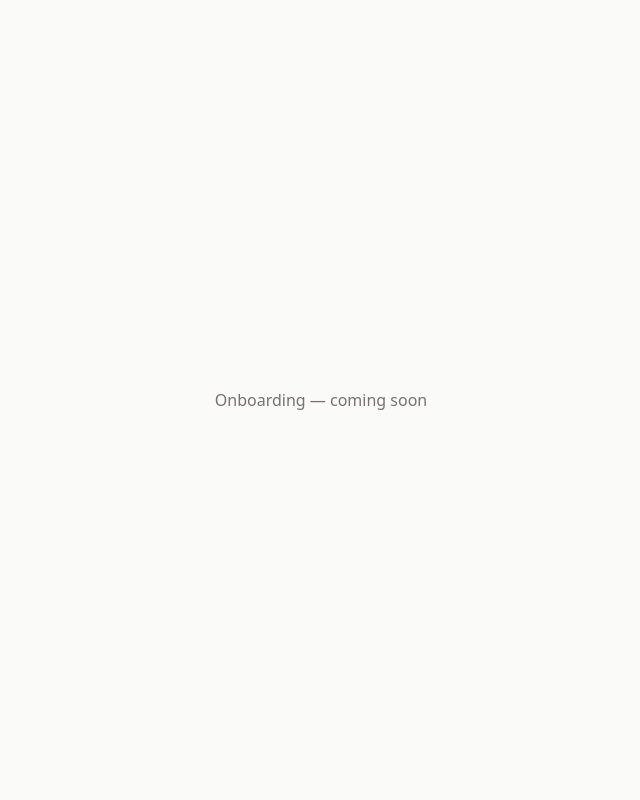
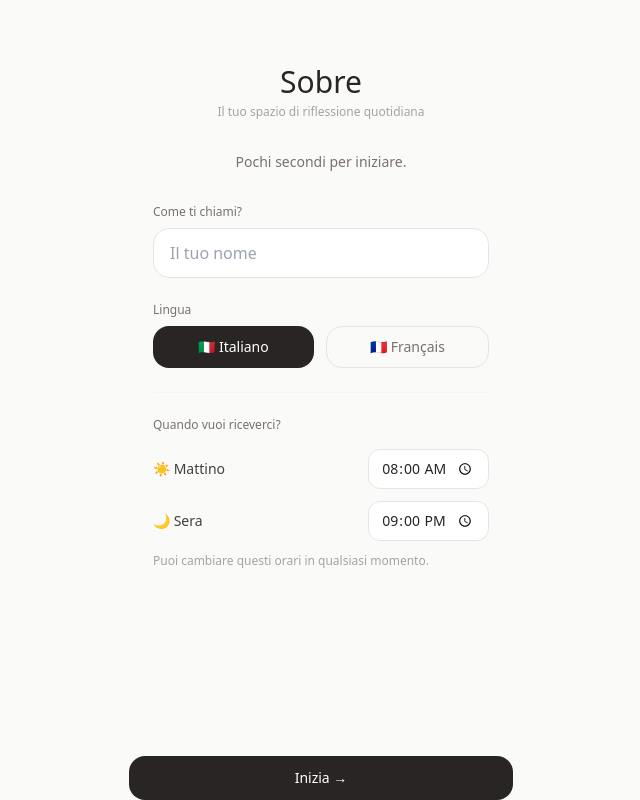
Before and after one commit to lepefy-labs/sobre-app, a Next.js app: page /onboarding in a window 1280 px wide. Shown: the whole page, without its empty margins (319-959 px from the left). Built offline with nearby package versions, Linux system fonts and the light colour scheme.

Commit message:
Add files via upload

```diff
--- /dev/null
+++ b/app/onboarding/actions.ts
@@ -0,0 +1,48 @@
+'use server'
+
+import { createClient } from '@/lib/supabase/server'
+import type { ContentLang } from '@/types/database'
+
+interface OnboardingPayload {
+  name: string
+  lang: ContentLang
+  morningTime: string
+  eveningTime: string
+}
+
+interface OnboardingResult {
+  success: boolean
+  error?: string
+}
+
+export async function saveOnboarding(
+  payload: OnboardingPayload
+): Promise<OnboardingResult> {
+  const supabase = createClient()
+  const {
+    data: { user },
+    error: authError,
+  } = await supabase.auth.getUser()
+
+  if (authError || !user) {
+    throw new Error('Utente non autenticato')
+  }
+
+  const { error } = await supabase
+    .from('profiles')
+    .upsert({
+      id: user.id,
+      email: user.email ?? '',
+      name: payload.name || null,
+      lang: payload.lang,
+      notif_morning_time: payload.morningTime,
+      notif_evening_time: payload.eveningTime,
+      onboarding_completed: true,
+    })
+
+  if (error) {
+    return { success: false, error: error.message }
+  }
+
+  return { success: true }
+}
--- a/app/onboarding/page.tsx
+++ b/app/onboarding/page.tsx
@@ -1,7 +1,145 @@
+'use client'
+
+import { useState } from 'react'
+import { useRouter } from 'next/navigation'
+import { saveOnboarding } from './actions'
+import type { ContentLang } from '@/types/database'
+
 export default function OnboardingPage() {
+  const router = useRouter()
+  const [name, setName] = useState('')
+  const [lang, setLang] = useState<ContentLang>('it')
+  const [morningTime, setMorningTime] = useState('08:00')
+  const [eveningTime, setEveningTime] = useState('21:00')
+  const [loading, setLoading] = useState(false)
+  const [errorMsg, setErrorMsg] = useState<string | null>(null)
+
+  async function handleSubmit() {
+    setLoading(true)
+    setErrorMsg(null)
+    try {
+      const result = await saveOnboarding({ name, lang, morningTime, eveningTime })
+      if (!result.success) {
+        setErrorMsg('Qualcosa è andato storto. Riprova.')
+        setLoading(false)
+        return
+      }
+      router.push('/dashboard/home')
+    } catch {
+      setErrorMsg('Qualcosa è andato storto. Riprova.')
+      setLoading(false)
+    }
+  }
+
   return (
-    <div className="min-h-screen bg-stone-50 flex items-center justify-center">
-      <p className="text-stone-500">Onboarding — coming soon</p>
+    <div className="min-h-screen bg-stone-50">
+      <div className="max-w-sm mx-auto px-6 pb-32">
+        {/* Logo */}
+        <div className="pt-16 pb-8 text-center">
+          <h1 className="text-3xl font-light text-stone-800">Sobre</h1>
+          <p className="text-xs text-stone-400 mt-1">Il tuo spazio di riflessione quotidiana</p>
+        </div>
+
+        {/* Sottotitolo */}
+        <p className="text-sm text-stone-500 mb-8 text-center">
+          Pochi secondi per iniziare.
+        </p>
+
+        {/* Nome */}
+        <div className="mb-6">
+          <label className="block text-xs text-stone-500 mb-2">
+            Come ti chiami?
+          </label>
+          <input
+            type="text"
+            value={name}
+            onChange={(e) => setName(e.target.value)}
+            placeholder="Il tuo nome"
+            className="w-full rounded-2xl border border-stone-200 bg-white px-4 py-3 text-stone-800 focus:outline-none focus:ring-2 focus:ring-amber-400/50"
+          />
+        </div>
+
+        {/* Lingua */}
+        <div className="mb-6">
+          <label className="block text-xs text-stone-500 mb-2">Lingua</label>
+          <div className="flex gap-3">
+            <button
+              type="button"
+              onClick={() => setLang('it')}
+              className={`flex-1 py-2.5 rounded-2xl text-sm font-medium transition-colors ${
+                lang === 'it'
+                  ? 'bg-stone-800 text-white'
+                  : 'border border-stone-200 text-stone-500'
+              }`}
+            >
+              🇮🇹 Italiano
+            </button>
+            <button
+              type="button"
+              onClick={() => setLang('fr')}
+              className={`flex-1 py-2.5 rounded-2xl text-sm font-medium transition-colors ${
+                lang === 'fr'
+                  ? 'bg-stone-800 text-white'
+                  : 'border border-stone-200 text-stone-500'
+              }`}
+            >
+              🇫🇷 Français
+            </button>
+          </div>
+        </div>
+
+        {/* Divisore */}
+        <div className="border-t border-stone-100 mb-6" />
+
+        {/* Orari notifiche */}
+        <div className="mb-8">
+          <label className="block text-xs text-stone-500 mb-4">
+            Quando vuoi riceverci?
+          </label>
+          <div className="space-y-3">
+            <div className="flex items-center justify-between">
+              <span className="text-sm text-stone-700">☀️ Mattino</span>
+              <input
+                type="time"
+                value={morningTime}
+                onChange={(e) => setMorningTime(e.target.value)}
+                className="rounded-xl border border-stone-200 bg-white px-3 py-2 text-sm text-stone-800 focus:outline-none focus:ring-2 focus:ring-amber-400/50"
+              />
+            </div>
+            <div className="flex items-center justify-between">
+              <span className="text-sm text-stone-700">🌙 Sera</span>
+              <input
+                type="time"
+                value={eveningTime}
+                onChange={(e) => setEveningTime(e.target.value)}
+                className="rounded-xl border border-stone-200 bg-white px-3 py-2 text-sm text-stone-800 focus:outline-none focus:ring-2 focus:ring-amber-400/50"
+              />
+            </div>
+          </div>
+          <p className="text-xs text-stone-400 mt-3">
+            Puoi cambiare questi orari in qualsiasi momento.
+          </p>
+        </div>
+
+        {/* Errore */}
+        {errorMsg && (
+          <p className="text-sm text-red-500 text-center mb-4">{errorMsg}</p>
+        )}
+      </div>
+
+      {/* CTA sticky */}
+      <div className="fixed bottom-0 left-0 right-0 px-6 pb-safe pt-4 bg-stone-50/90 backdrop-blur-sm">
+        <div className="max-w-sm mx-auto">
+          <button
+            type="button"
+            onClick={handleSubmit}
+            disabled={loading}
+            className="w-full py-3 rounded-2xl bg-stone-800 text-white text-sm font-medium disabled:opacity-60 transition-opacity"
+          >
+            {loading ? 'Un momento...' : 'Inizia →'}
+          </button>
+        </div>
+      </div>
     </div>
   )
 }
```
